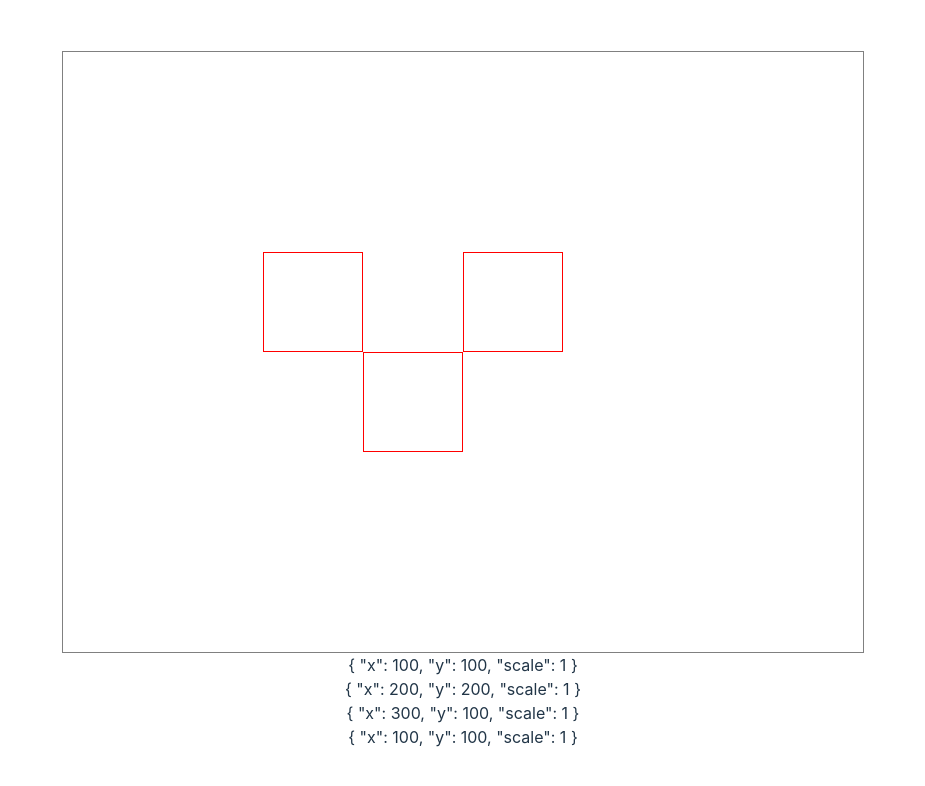
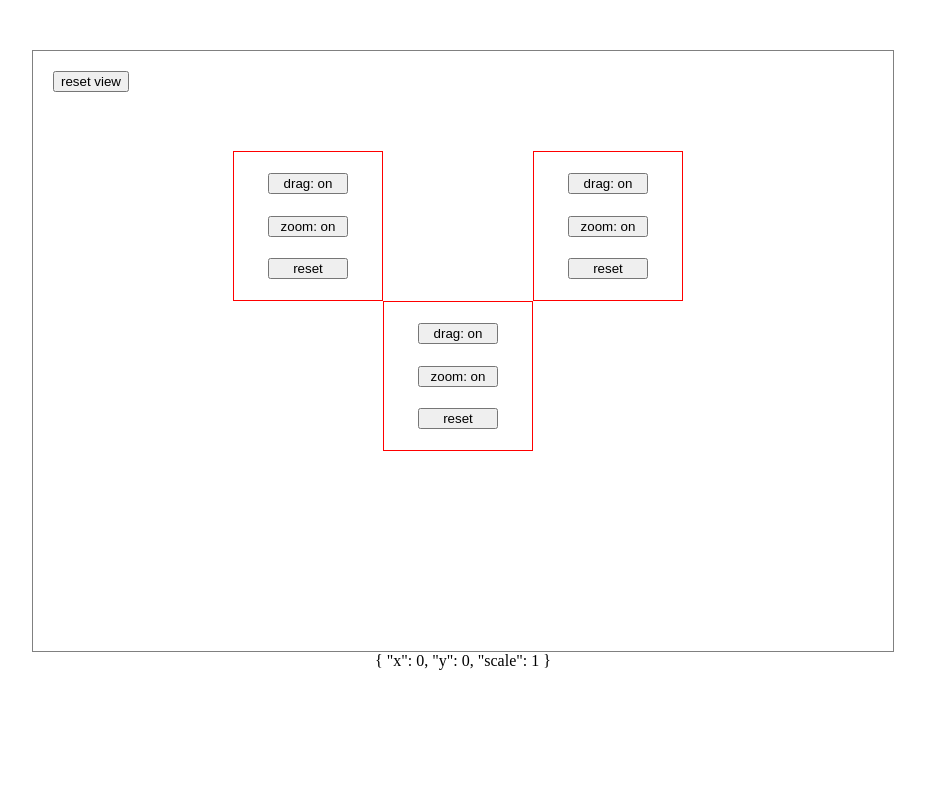
Before and after one commit to AkiSun/vue3-drag-zoom, a Vue app: page / in a window 1280 px wide. Shown: the top 786 px of the page, without its empty margins (177-1102 px from the left). Built offline with nearby package versions, Linux system fonts and the light colour scheme.

Commit message:
Modified interface of the Drag and Zoom

```diff
--- a/packages/components/DragZoomViewer.vue
+++ b/packages/components/DragZoomViewer.vue
@@ -1,19 +1,16 @@
 <script setup lang="ts">
 import { ref, provide } from 'vue'
-import { Position, Transform } from '../types'
+import { Position, Transform, Range } from '../types'
 import { useDragZoom } from '../hooks'
+import { defaultRange } from '../utils'
 
 
 export interface DragZoomViewerProps {
   viewTransform: Transform
-  step?: number
-  max?: number
-  min?: number
+  zoomRange?: Range
 }
 const props = withDefaults(defineProps<DragZoomViewerProps>(), {
-  step: 0.2,
-  max: 5.0,
-  min: 0.2
+  zoomRange: () => defaultRange()
 })
 const emit = defineEmits<{
   (e: 'start', pos: Position, event: MouseEvent): void,
@@ -26,10 +23,8 @@ const el = ref()
 const trigger = ref()
 const { style } = useDragZoom(el, {
   initialValue: props.viewTransform,
+  zoomRange: props.zoomRange,
   triggerElement: trigger,
-  step: () => props.step,
-  max: () => props.max,
-  min: () => props.min,
   onStart: (pos, event) => emit('start', pos, event),
   onMove: (pos, delta, event) => emit('move', pos, delta, event),
   onEnd: (pos, event) => emit('end', pos, event),
@@ -43,7 +38,7 @@ provide('PARENT_TRANSFORM', props.viewTransform)
 
 <template>
   <div ref="trigger" style="position: relative; overflow: hidden;">
-    <slot name="fixed"></slot>
+    <div style="position: absolute; z-index: 999;"><slot name="fixed"></slot></div>
     <div ref="el" :style="style"> <slot></slot></div>
   </div>
 </template>
--- a/packages/components/Draggable.vue
+++ b/packages/components/Draggable.vue
@@ -1,18 +1,21 @@
 <script setup lang="ts">
 import { ref } from 'vue'
 import { useDragZoom } from '../hooks'
-import { Position, Transform } from '../types'
+import { Position, Transform, Range } from '../types'
+import { defaultRange } from '../utils'
 
 
 export interface DraggableProps {
   transform: Transform,
-  handleClass?: string,
-  draggble?: boolean,
-  scalable?: boolean
+  dragHandleClass?: string,
+  draggable?: boolean,
+  scalable?: boolean,
+  zoomRange?: Range
 }
 const props = withDefaults(defineProps<DraggableProps>(), {
-  draggble: true,
-  scalable: false
+  draggable: true,
+  scalable: false,
+  zoomRange: () => defaultRange()
 })
 const emit = defineEmits<{
   (e: 'start', pos: Position, event: MouseEvent): void,
@@ -24,10 +27,11 @@ const emit = defineEmits<{
 const el = ref()
 const { style } = useDragZoom(el, {
   initialValue: props.transform,
-  handleClass: props.handleClass,
+  zoomRange: props.zoomRange,
+  dragHandleClass: props.dragHandleClass,
   onStart: (pos, event) => {
+    if (!props.draggable) return false
     emit('start', pos, event)
-    if (!props.draggble) return false
   },
   onMove: (pos, delta, event) => {
     emit('move', pos, delta, event)
@@ -36,8 +40,8 @@ const { style } = useDragZoom(el, {
     emit('end', pos, event)
   },
   onZoom: (scale, event) => {
+    if (!props.scalable) return false
     emit('zoom', scale, event)
-    if (!props.scalable) return false
   }
 })
 
--- a/packages/hooks/use-drag-zoom.ts
+++ b/packages/hooks/use-drag-zoom.ts
@@ -1,29 +1,25 @@
-import { onMounted, onBeforeUnmount, getCurrentInstance } from "vue"
-import { ElementRef, MaybeComputedRef } from '../types'
-import { unref, clamp } from "../utils"
+import { onMounted, onBeforeUnmount, getCurrentInstance, reactive } from "vue"
+import { ElementRef, Range } from '../types'
+import { unref, clamp, defaultRange } from "../utils"
 import { useDrag, UseDragOption } from './use-drag'
 
 
 
 export interface UseDragZoomOption extends UseDragOption {
-  step?: MaybeComputedRef<number>
-  max?: MaybeComputedRef<number>
-  min?: MaybeComputedRef<number>
+  zoomRange?: Range
   onZoom?: { (scale: number, event: WheelEvent): void | false }
 }
 
 export function useDragZoom(el: ElementRef, option: UseDragZoomOption = {}) {
   const { transform, parentTransform, trigger, ...restStates } = useDrag(el, option)
+  const range = reactive<Range>(option.zoomRange ?? defaultRange())
   if (!transform.scale) {
     transform.scale = 1.0
   }
-  const min = option.min ?? 0.2
-  const max = option.max ?? 5.0
-  const step = option.step ?? 0.2
 
   const onWheel = (event: WheelEvent) => {
-    const delta = (event.deltaY / -100) * unref(step)
-    const newScale = clamp(transform.scale! + delta, unref(min), unref(max))
+    const delta = (event.deltaY / -100) * unref(range.step)
+    const newScale = clamp(transform.scale! + delta, range.min, range.max)
 
     if (option.onZoom?.(newScale, event) === false) return
 
@@ -65,6 +61,7 @@ export function useDragZoom(el: ElementRef, option: UseDragZoomOption = {}) {
 
   return {
     transform,
+    range,
     ...restStates
   }
 }
--- a/packages/hooks/use-drag.ts
+++ b/packages/hooks/use-drag.ts
@@ -6,10 +6,11 @@ import { unref, defaultPosition, defaultTransform } from '../utils'
 export interface UseDragOption {
   initialValue?: Transform
   parentTransform?: Transform
-  otherStyle?: MaybeComputedRef<Object>
+  otherStyle?: MaybeComputedRef<CSSProperties>
   triggerElement?: ElementRef
   dragButton?: number
-  handleClass?: string
+  dragHandleClass?: string
+  dragPreventClass?: string
   onStart?: { (pos: Position, event: MouseEvent): void | false }
   onMove?: { (pos: Position, delta: Position, event: MouseEvent): void }
   onEnd?: { (pos: Position, event: MouseEvent): void }
@@ -20,6 +21,7 @@ export function useDrag(el: ElementRef, option: UseDragOption = {}) {
   const transform = reactive<Transform>(option.initialValue ?? defaultTransform())
   const trigger = option.triggerElement ?? el
   const dragButton = option.dragButton ?? 0
+  const dragPreventClass = option.dragPreventClass ?? 'drag-prevent'
   const isDragging = ref(false)
   let parentTransform = option.parentTransform
 
@@ -29,8 +31,10 @@ export function useDrag(el: ElementRef, option: UseDragOption = {}) {
   }))
 
   const onMousedown = (mousedownEvent: MouseEvent) => {
-    if (mousedownEvent.button !== dragButton || option.onStart?.(transform, mousedownEvent) === false) return
-    if (option.handleClass && !(mousedownEvent.target as HTMLElement).className.includes(option.handleClass)) return
+    if (mousedownEvent.button !== dragButton) return
+    if ((mousedownEvent.target as HTMLElement).className.includes(dragPreventClass)) return
+    if (option.dragHandleClass && !(mousedownEvent.target as HTMLElement).className.includes(option.dragHandleClass)) return
+    if (option.onStart?.(transform, mousedownEvent) === false) return
 
     isDragging.value = true
     const prevMousePos = {
--- a/packages/types/index.ts
+++ b/packages/types/index.ts
@@ -14,3 +14,9 @@ export interface Position {
 export interface Transform extends Position {
   scale?: number
 }
+
+export interface Range {
+  min: number
+  max: number
+  step: number
+}
--- a/packages/utils/index.ts
+++ b/packages/utils/index.ts
@@ -1,5 +1,5 @@
 import { isRef } from 'vue'
-import { MaybeComputedRef, Position, Transform } from '../types'
+import { MaybeComputedRef, Position, Transform, Range } from '../types'
 
 export function clamp(number: number, lower: number, upper: number) {
   return Math.max(Math.min(number, upper), lower)
@@ -13,6 +13,10 @@ export function unref<T>(val: MaybeComputedRef<T>): T {
   }
 }
 
+export function toAny(obj: any) {
+  return (obj as any)
+}
+
 export function defaultPosition(): Position {
   return { x: 0, y: 0 }
 }
@@ -21,6 +25,6 @@ export function defaultTransform(): Transform {
   return { ...defaultPosition(), scale: 1.0 }
 }
 
-export function toAny(obj: any) {
-  return (obj as any)
+export function defaultRange(): Range {
+  return { min: 0.2, max: 5.0, step: 0.2 }
 }
--- a/playgrounds/App.vue
+++ b/playgrounds/App.vue
@@ -1,46 +1,56 @@
 <script setup lang="ts">
 import { reactive } from 'vue'
-import { DragZoomViewer, Draggable } from '../packages'
+import { DragZoomViewer, Draggable, defaultTransform } from '../packages'
 
 
-const transform = reactive({ x: 100, y: 100, scale: 1 })
-
-const position1 = reactive({ x: 100, y: 100 })
-const position2 = reactive({ x: 200, y: 200 })
-const position3 = reactive({ x: 300, y: 100 })
-
+const transform = reactive(defaultTransform())
+const itemList = reactive([
+  { id: 0, position: { x: 200, y: 100 }, draggable: true, scalable: true },
+  { id: 1, position: { x: 350, y: 250 }, draggable: true, scalable: true },
+  { id: 2, position: { x: 500, y: 100 }, draggable: true, scalable: true },
+])
 
 
 </script>
 
 <template>
   <DragZoomViewer class="wrapper" :view-transform="transform">
-    <Draggable :transform="position1" scalable>
-      <div class="box"></div>
-    </Draggable>
-    <Draggable :transform="position2" scalable>
-      <div class="box"></div>
-    </Draggable>
-    <Draggable :transform="position3" scalable>
-      <div class="box"></div>
+    <template #fixed>
+      <button style="margin: 20px;" @click="Object.assign(transform, defaultTransform())">reset view</button>
+    </template>
+    <Draggable v-for="item in itemList" :transform="item.position" :draggable="item.draggable" :scalable="item.scalable">
+      <div class="block">
+        <button class="drag-prevent" @click="item.draggable = !item.draggable">
+          drag: {{ item.draggable ? 'on' : 'off' }}
+        </button>
+        <button class="drag-prevent" @click="item.scalable = !item.scalable">
+          zoom: {{ item.scalable ? 'on' : 'off' }}
+        </button>
+        <button class="drag-prevent" @click="(item.position as any).scale = 1">reset</button>
+      </div>
     </Draggable>
   </DragZoomViewer>
-  <div>{{ position1 }}</div>
-  <div>{{ position2 }}</div>
-  <div>{{ position3 }}</div>
   <div>{{ transform }}</div>
 </template>
 
 <style>
 .wrapper {
-  width: 800px;
+  width: 860px;
   height: 600px;
   border: 1px solid gray;
 }
-.box {
-  width: 100px;
-  height: 100px;
+.block {
+  width: 150px;
+  height: 150px;
   border: 1px solid red;
   box-sizing: border-box;
+  user-select: none;
+  display: flex;
+  flex-direction: column;
+  justify-content: space-evenly;
+  align-items: center;
+}
+.drag-prevent {
+  width: 80px;
 }
 </style>
--- a/playgrounds/style.css
+++ b/playgrounds/style.css
@@ -1,81 +1,11 @@
-:root {
-  font-family: Inter, Avenir, Helvetica, Arial, sans-serif;
-  font-size: 16px;
-  line-height: 24px;
-  font-weight: 400;
-
-  color-scheme: light dark;
-  color: rgba(255, 255, 255, 0.87);
-  background-color: #242424;
-
-  font-synthesis: none;
-  text-rendering: optimizeLegibility;
-  -webkit-font-smoothing: antialiased;
-  -moz-osx-font-smoothing: grayscale;
-  -webkit-text-size-adjust: 100%;
-}
-
-a {
-  font-weight: 500;
-  color: #646cff;
-  text-decoration: inherit;
-}
-a:hover {
-  color: #535bf2;
-}
-
 body {
   margin: 0;
-  display: flex;
-  place-items: center;
-  min-width: 320px;
-  min-height: 100vh;
-}
-
-h1 {
-  font-size: 3.2em;
-  line-height: 1.1;
-}
-
-button {
-  border-radius: 8px;
-  border: 1px solid transparent;
-  padding: 0.6em 1.2em;
-  font-size: 1em;
-  font-weight: 500;
-  font-family: inherit;
-  background-color: #1a1a1a;
-  cursor: pointer;
-  transition: border-color 0.25s;
-}
-button:hover {
-  border-color: #646cff;
-}
-button:focus,
-button:focus-visible {
-  outline: 4px auto -webkit-focus-ring-color;
-}
-
-.card {
-  padding: 2em;
 }
 
 #app {
-  max-width: 1280px;
-  margin: 0 auto;
-  padding: 2rem;
-  text-align: center;
+  display: flex;
+  flex-direction: column;
+  justify-content: center;
+  align-items: center;
+  min-height: 90vh;
 }
-
-@media (prefers-color-scheme: light) {
-  :root {
-    color: #213547;
-    background-color: #ffffff;
-  }
-  a:hover {
-    color: #747bff;
-  }
-  button {
-    background-color: #f9f9f9;
-  }
-}
```
Also changed, not shown: packages/index.ts (+6 -1 lines).
